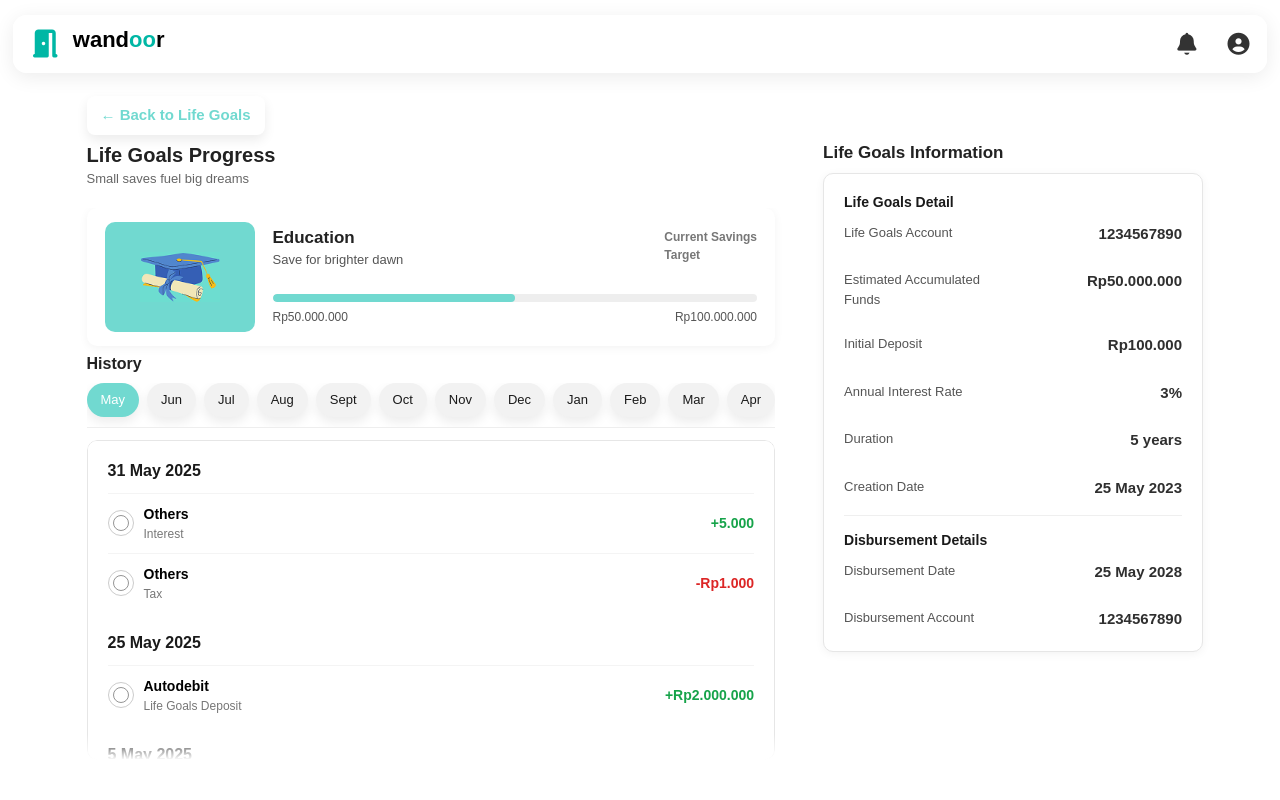
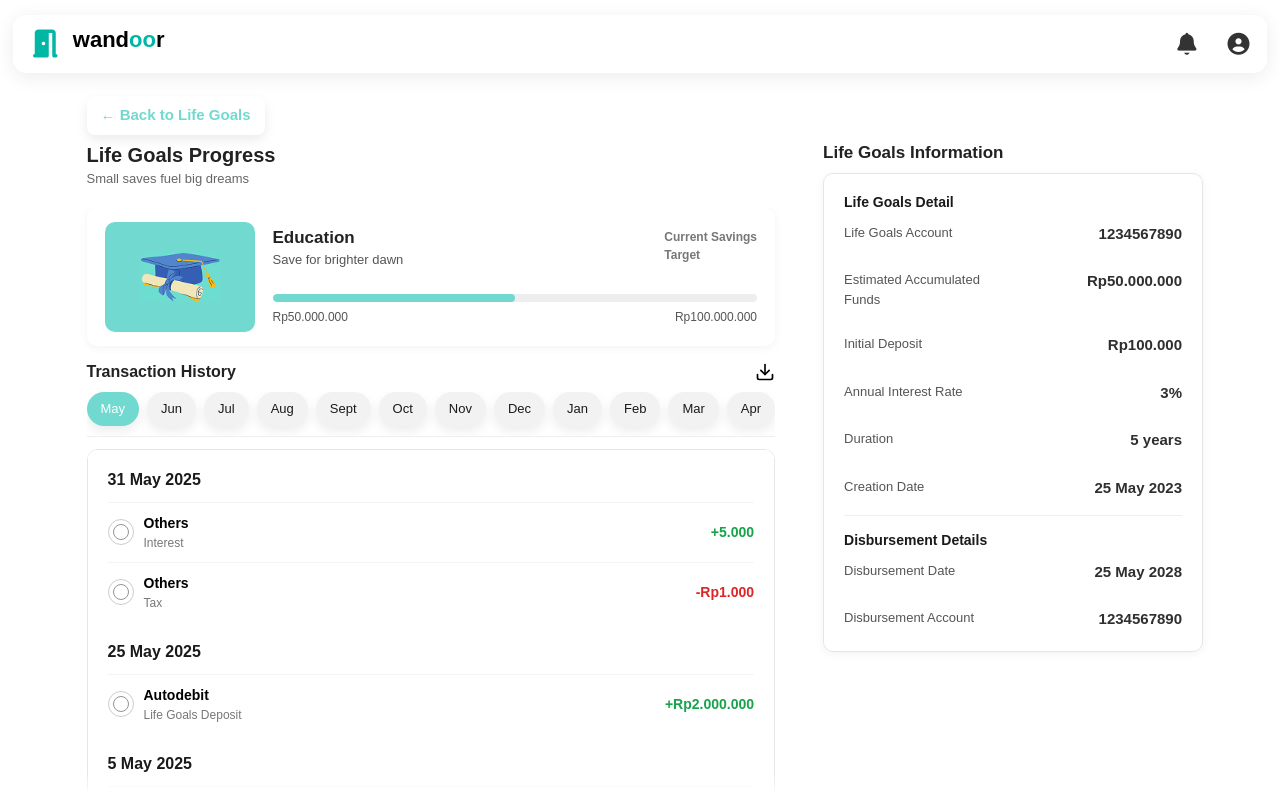
Before and after one commit to kelompok-3-odp343/Client-Side, a React (Vite) app: page /lifegoal/1 in a window 1280 px wide. Built offline with nearby package versions, Linux system fonts and the light colour scheme.

Commit message:
life goals detail, tambah icon download, masih belum fix di scrollnya

```diff
--- a/src/css/lifegoalsDetail.css
+++ b/src/css/lifegoalsDetail.css
@@ -170,16 +170,35 @@ body {
 /* === HISTORY SECTION === */
 .history-panel {
   position: sticky;
-  top: 330px;
+  top: 200px;
   background: var(--bg);
   z-index: 12;
   padding-top: 8px;
+  margin-top: 8px;
+}
+
+.panel-header {
+  display: flex;
+  justify-content: space-between;
+  align-items: center;
+  margin-bottom: 10px;
 }
 
 .panel-title {
   font-size: 16px;
   font-weight: 700;
-  margin-bottom: 10px;
+  margin: 0;
+}
+
+.download-icon {
+  color: var(--text-main);
+  cursor: pointer;
+  flex-shrink: 0;
+  transition: opacity 0.2s;
+}
+
+.download-icon:hover {
+  opacity: 0.6;
 }
 
 /* === MONTHS BAR === */
@@ -223,7 +242,7 @@ body {
   box-shadow: var(--shadow);
   padding: 18px 20px;
   margin-top: 12px;
-  height: calc(100vh - 480px); /* batas viewport agar pas di bawah bulan */
+  height: calc(100vh - 450px);
   overflow-y: auto;
   overflow-x: hidden;
   scroll-behavior: smooth;
@@ -231,7 +250,6 @@ body {
   -webkit-mask-image: linear-gradient(to bottom, black 92%, transparent 100%);
 }
 
-/* Hilangkan scrollbar visual tapi tetap scrollable */
 .tx-list::-webkit-scrollbar {
   width: 0;
   background: transparent;
--- a/src/pages/LifeGoalsDetail.jsx
+++ b/src/pages/LifeGoalsDetail.jsx
@@ -87,7 +87,25 @@ export default function LifeGoalDetail() {
             </section>
 
             <section className="history-panel">
-              <h3 className="panel-title">History</h3>
+              <div className="panel-header">
+                <h3 className="panel-title">Transaction History</h3>
+                <svg
+                  xmlns="http://www.w3.org/2000/svg"
+                  width="20"
+                  height="20"
+                  viewBox="0 0 24 24"
+                  fill="none"
+                  stroke="currentColor"
+                  strokeWidth="2"
+                  strokeLinecap="round"
+                  strokeLinejoin="round"
+                  className="download-icon"
+                >
+                  <path d="M21 15v4a2 2 0 0 1-2 2H5a2 2 0 0 1-2-2v-4" />
+                  <polyline points="7 10 12 15 17 10" />
+                  <line x1="12" y1="15" x2="12" y2="3" />
+                </svg>
+              </div>
 
               <div className="months-row">
                 {months.map((m) => (
@@ -109,14 +127,18 @@ export default function LifeGoalDetail() {
                       <div key={i} className="tx-row">
                         <div className="tx-left">
                           <div className="tx-icon">
-                            <svg width="18" height="18" viewBox="0 0 24 24" fill="none"><circle cx="12" cy="12" r="10" stroke="currentColor" strokeWidth="1.2"/></svg>
+                            <svg width="18" height="18" viewBox="0 0 24 24" fill="none">
+                              <circle cx="12" cy="12" r="10" stroke="currentColor" strokeWidth="1.2" />
+                            </svg>
                           </div>
                           <div className="tx-text">
                             <div className="tx-type">{tx.type}</div>
                             <div className="tx-sub">{tx.desc}</div>
                           </div>
                         </div>
-                        <div className={`tx-amount ${tx.amount.startsWith("-") ? "neg" : "pos"}`}>{tx.amount}</div>
+                        <div className={`tx-amount ${tx.amount.startsWith("-") ? "neg" : "pos"}`}>
+                          {tx.amount}
+                        </div>
                       </div>
                     ))}
                   </div>
```
